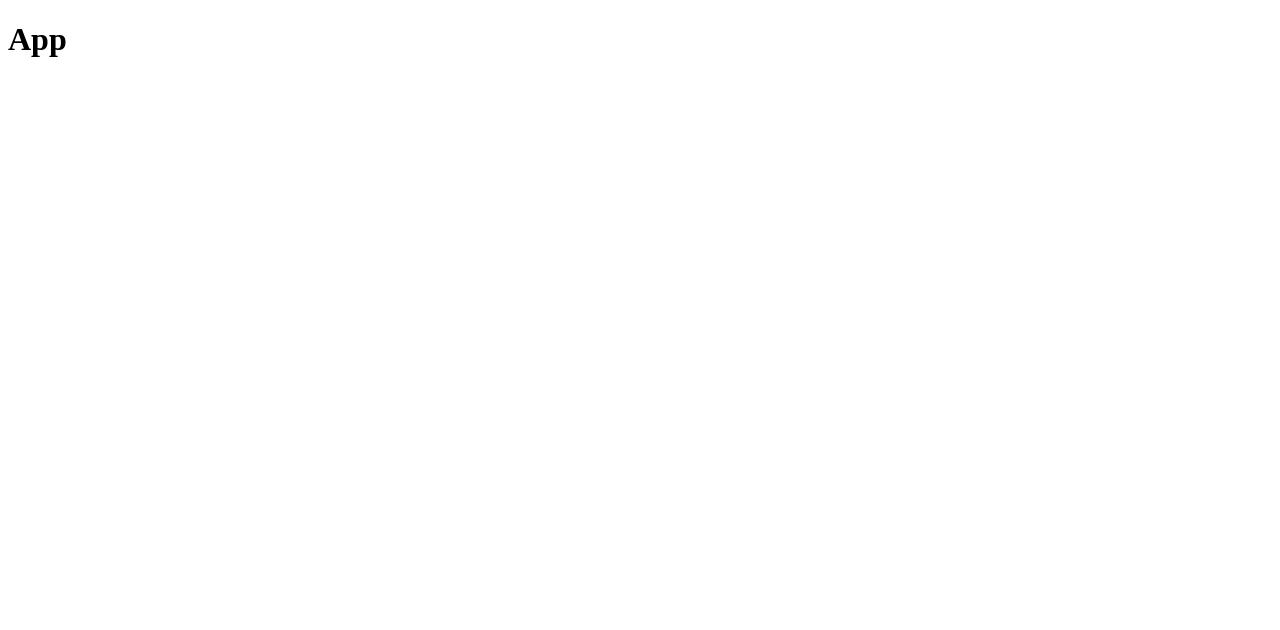
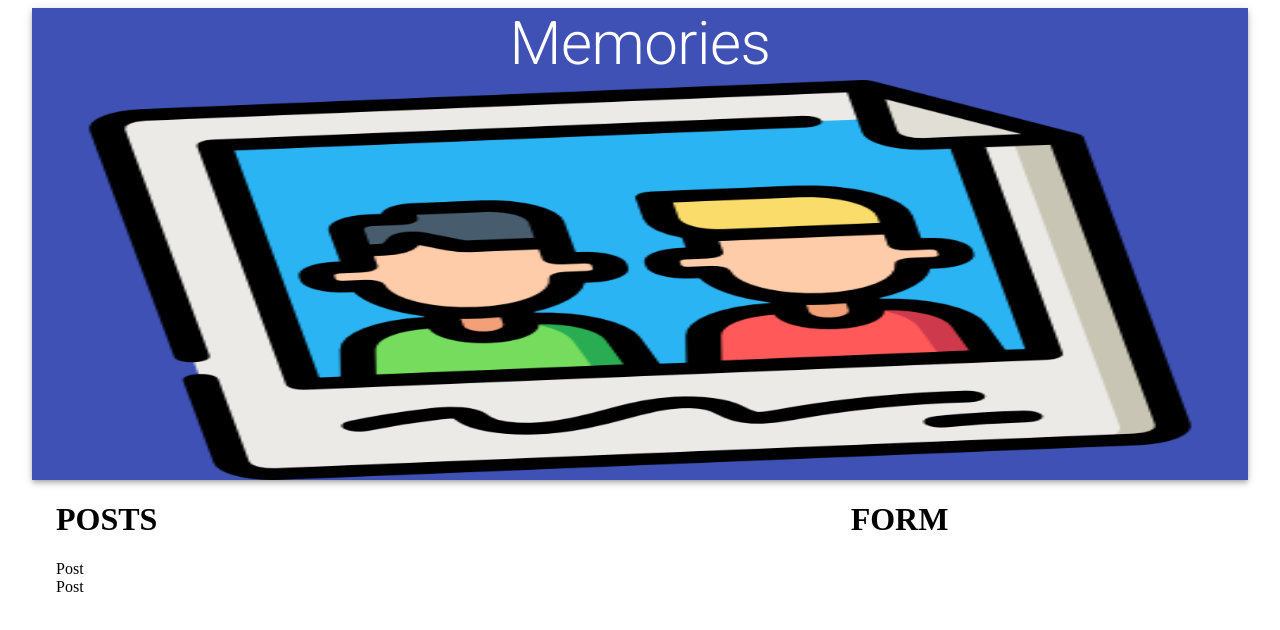
Before and after one commit to hieunguyenduc696/postMessage-client, a React (Create React App) app: page / in a window 1280 px wide. Shown: the top 630 px of the page. Built offline with nearby package versions, Linux system fonts and the light colour scheme.

Commit message:
restructuring jsx

```diff
--- a/package.json
+++ b/package.json
@@ -3,6 +3,7 @@
   "version": "0.1.0",
   "private": true,
   "dependencies": {
+    "@material-ui/core": "^4.12.3",
     "@testing-library/jest-dom": "^5.16.2",
     "@testing-library/react": "^12.1.2",
     "@testing-library/user-event": "^13.5.0",
--- a/public/index.html
+++ b/public/index.html
@@ -10,6 +10,14 @@
       content="Web site created using create-react-app"
     />
     <link rel="apple-touch-icon" href="%PUBLIC_URL%/logo192.png" />
+    <link
+      rel="stylesheet"
+      href="https://fonts.googleapis.com/css?family=Roboto:300,400,500,700&display=swap"
+    />
+    <link
+      rel="stylesheet"
+      href="https://fonts.googleapis.com/icon?family=Material+Icons"
+    />
     <!--
       manifest.json provides metadata used when your web app is installed on a
       user's mobile device or desktop. See https://developers.google.com/web/fundamentals/web-app-manifest/
--- a/src/App.js
+++ b/src/App.js
@@ -1,10 +1,38 @@
 import React from "react";
+import { Container, AppBar, Grid, Typography, Grow } from "@material-ui/core";
+
+import Posts from "./components/Posts/Posts";
+import Form from "./components/Form/Form";
+
+import memories from "./images/memories.png";
 
 const App = () => {
   return (
-    <div>
-      <h1>App</h1>
-    </div>
+    <Container maxWidth="lg">
+      <AppBar position="static" color="primary">
+        <Typography variant="h2" align="center">
+          Memories
+        </Typography>
+        <img src={memories} alt="memories" height={400} />
+      </AppBar>
+      <Grow in>
+        <Container>
+          <Grid
+            container
+            justifyContent="space-between"
+            alignItems="stretch"
+            spacing={3}
+          >
+            <Grid item xs={12} sm={7}>
+              <Posts />
+            </Grid>
+            <Grid item xs={12} sm={4}>
+              <Form />
+            </Grid>
+          </Grid>
+        </Container>
+      </Grow>
+    </Container>
   );
 };
 
--- /dev/null
+++ b/src/components/Form/Form.js
@@ -0,0 +1,11 @@
+import React from 'react'
+
+const Form = () => {
+  return (
+    <div>
+        <h1>FORM</h1>
+    </div>
+  )
+}
+
+export default Form
--- /dev/null
+++ b/src/components/Posts/Post/Post.js
@@ -0,0 +1,7 @@
+import React from "react";
+
+const Post = () => {
+  return <div>Post</div>;
+};
+
+export default Post;
--- /dev/null
+++ b/src/components/Posts/Posts.js
@@ -0,0 +1,14 @@
+import React from "react";
+import Post from "./Post/Post";
+
+const Posts = () => {
+  return (
+    <React.Fragment>
+      <h1>POSTS</h1>
+      <Post />
+      <Post />
+    </React.Fragment>
+  );
+};
+
+export default Posts;
```
Also changed, not shown: src/components/Form/styles.js (added), src/components/Posts/Post/styles.js (added), src/components/Posts/styles.js (added), src/images/memories.png (added), 1 other file (tests, documents, lock files or other folders).
